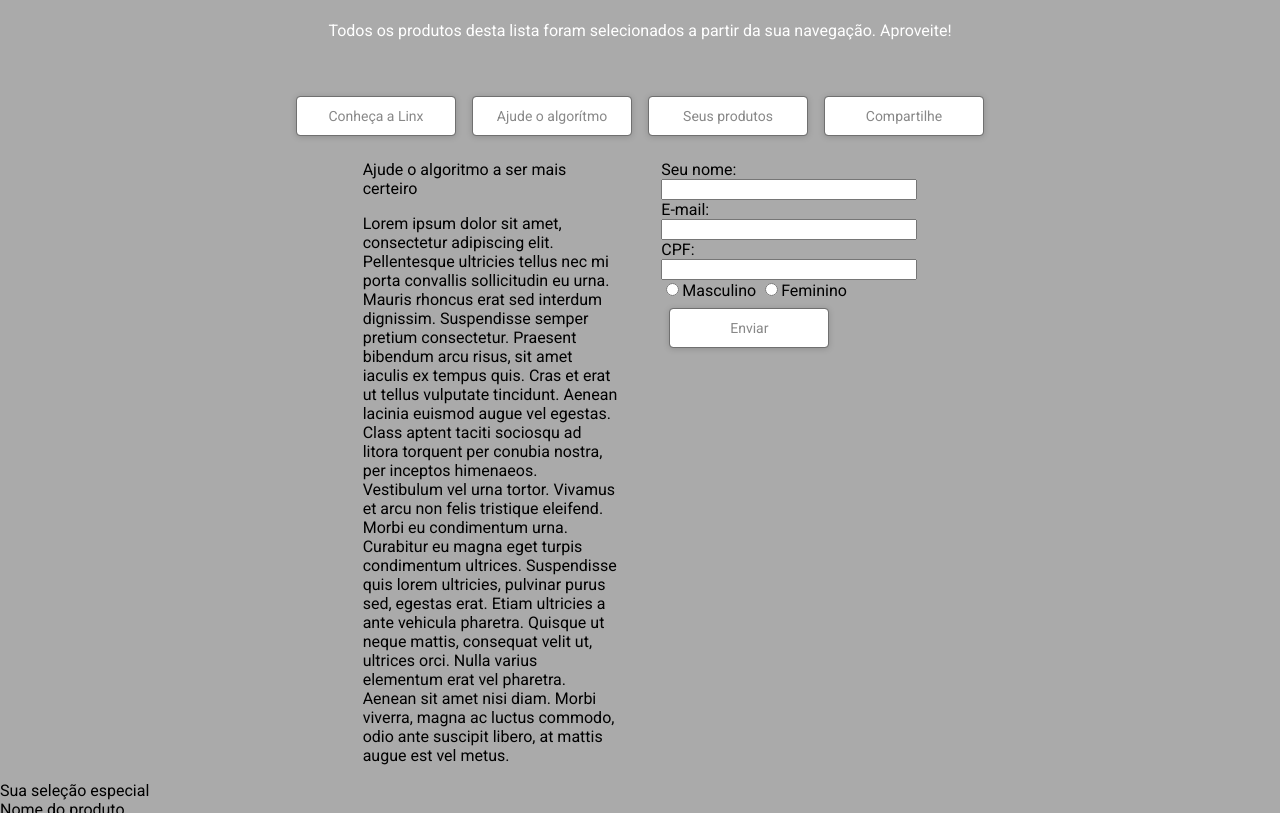
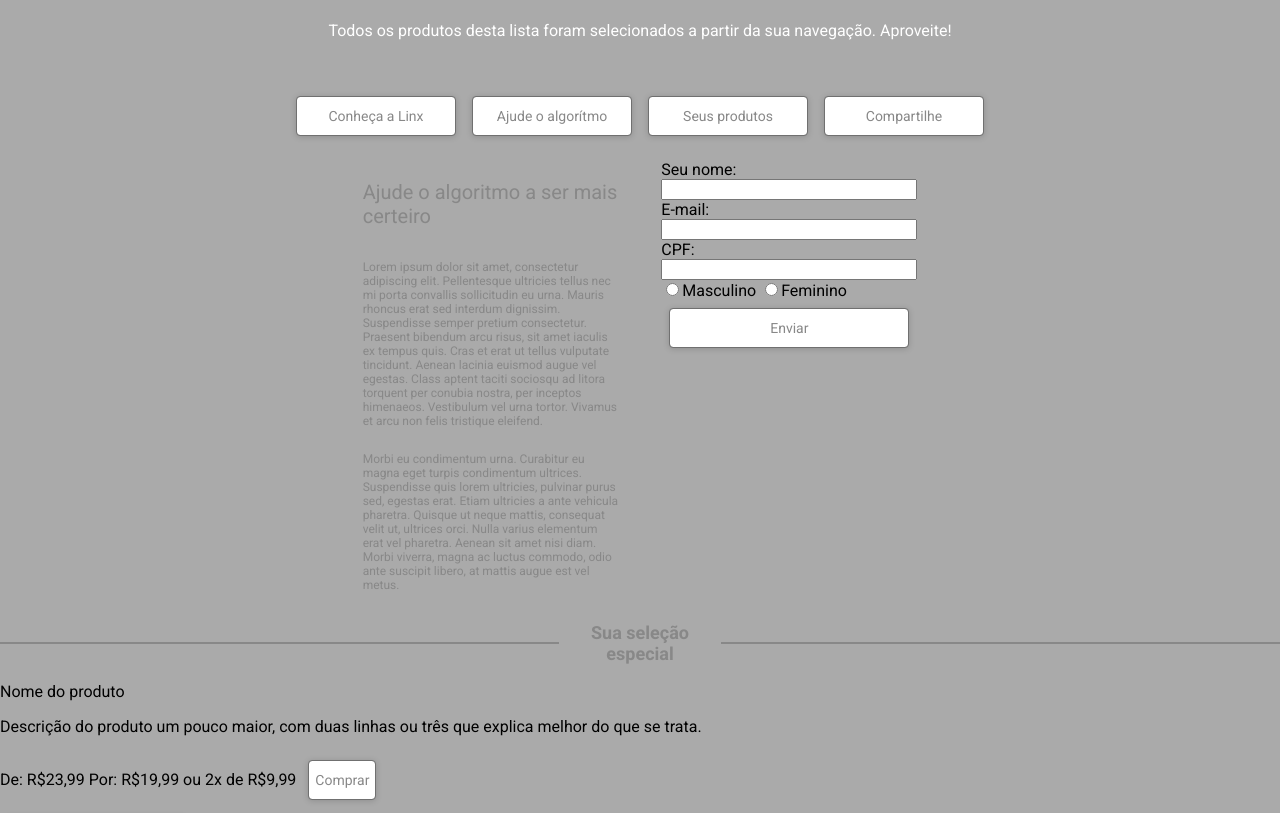
Before and after one commit to luizsetten/challenge-linx, a plain HTML site: page index.html in a window 1280 px wide. Shown: the part 135-948 px from the top of the page. Drawn offline with Linux system fonts and the light colour scheme.

Commit message:
feat: adjust message style

```diff
--- a/index.html
+++ b/index.html
@@ -14,7 +14,7 @@
 
 <body>
   <div class="container">
-    <div class="superior-background"></div>
+    <!-- <div class="superior-background"></div> -->
     <div class="header">
       <p class="title-1">uma seleção de produtos</p>
       <h1>especial para você</h1>
@@ -30,15 +30,20 @@
 
     <div class="content">
       <div class="title-content">
-        Ajude o algoritmo a ser mais certeiro
+        <h3 class="message-title">
+          Ajude o algoritmo a ser mais certeiro
+        </h3>
 
-        <p>
+        <p class="message-content">
           Lorem ipsum dolor sit amet, consectetur adipiscing elit. Pellentesque ultricies tellus nec mi porta convallis
           sollicitudin eu urna. Mauris rhoncus erat sed interdum dignissim. Suspendisse semper pretium consectetur.
           Praesent bibendum arcu risus, sit amet iaculis ex tempus quis. Cras et erat ut tellus vulputate tincidunt.
           Aenean lacinia euismod augue vel egestas. Class aptent taciti sociosqu ad litora torquent per conubia nostra,
-          per inceptos himenaeos. Vestibulum vel urna tortor. Vivamus et arcu non felis tristique eleifend. Morbi eu
-          condimentum urna. Curabitur eu magna eget turpis condimentum ultrices. Suspendisse quis lorem ultricies,
+          per inceptos himenaeos. Vestibulum vel urna tortor. Vivamus et arcu non felis tristique eleifend.
+        </p>
+        <p class="message-content">
+          Morbi eu condimentum urna. Curabitur eu magna eget turpis condimentum ultrices. Suspendisse quis lorem
+          ultricies,
           pulvinar purus sed, egestas erat. Etiam ultricies a ante vehicula pharetra. Quisque ut neque mattis, consequat
           velit ut, ultrices orci. Nulla varius elementum erat vel pharetra. Aenean sit amet nisi diam. Morbi viverra,
           magna ac luctus commodo, odio ante suscipit libero, at mattis augue est vel metus.
@@ -65,9 +70,9 @@
     </div>
 
     <div class="section">
-      <div class="line-divider"></div>
-      Sua seleção especial
-      <div class="line-divider"></div>
+      <div class="divider-line"></div>
+      <h3 class="divider-title">Sua seleção especial</h3>
+      <div class="divider-line"></div>
     </div>
 
     <div class="product-gallery">
@@ -89,9 +94,9 @@
 
 
     <div class="section">
-      <div class="line-divider"></div>
-      Compartilhe a novidade
-      <div class="line-divider"></div>
+      <div class="divider-line"></div>
+      <h3 class="divider-title">Compartihe a novidade</h3>
+      <div class="divider-line"></div>
     </div>
 
     <div>
@@ -102,9 +107,7 @@
     </div>
     <button>Enviar agora</button>
 
-
-
-    <div class="inferior-background"></div>
+    <!-- <div class="inferior-background"></div> -->
     <div class="footer">
       <span>Testano suas habilidades em HTML, CSS e JS.</span><br>
       <span>Linx Impulse</span><br>
--- a/style.css
+++ b/style.css
@@ -58,6 +58,10 @@ h1 {
   justify-content: center;
 }
 
+.header-buttons button {
+  width: 160px;
+}
+
 button {
   text-align: center;
   font: normal normal normal 14px/16px "Roboto", sans-serif;
@@ -69,7 +73,6 @@ button {
   border: 1px solid #707070;
   border-radius: 4px;
   opacity: 1;
-  width: 160px;
   height: 40px;
   margin: 0.5rem;
 }
@@ -86,10 +89,40 @@ button {
   width: 40%;
 }
 
+.message-title {
+  color: #888888;
+  font-weight: normal;
+  font-size: 20px;
+}
+
+.message-content {
+  color: #888888;
+  font-size: 12px;
+}
+
 .form {
   display: flex;
   flex-direction: column;
   width: 40%;
+}
+
+.section {
+  display: flex;
+  align-items: center;
+}
+
+.divider-line {
+  width: 46%;
+  height: 0.13rem;
+  background-color: #888888;
+}
+
+.divider-title {
+  font-weight: bold;
+  color: #888888;
+  font-size: 18px;
+  display: flex;
+  text-align: center;
 }
 
 .footer {
```
